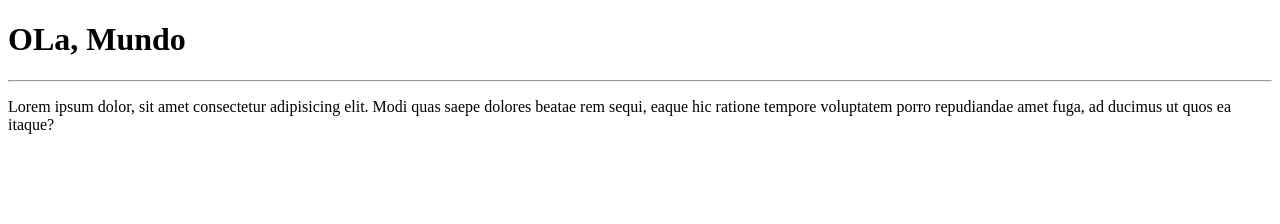
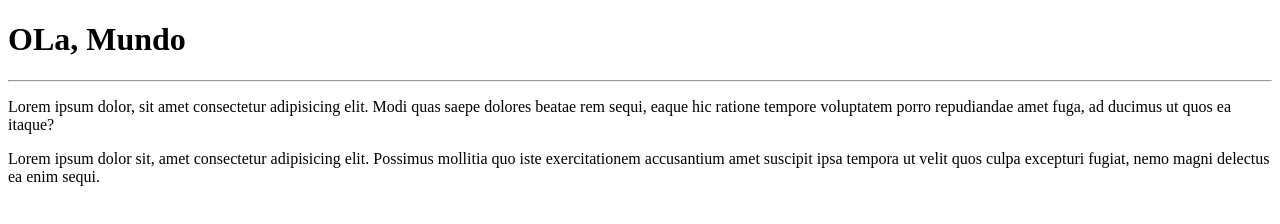
Before and after one commit to Caio-25/Ola-Mundo, a plain HTML site: page Site-exemplo/index.html in a window 1280 px wide. Drawn offline with Linux system fonts and the light colour scheme.

Commit message:
adicionei outo lorem

```diff
--- a/Site-exemplo/index.html
+++ b/Site-exemplo/index.html
@@ -9,5 +9,7 @@
     <h1>OLa, Mundo</h1>
     <hr>
     <p>Lorem ipsum dolor, sit amet consectetur adipisicing elit. Modi quas saepe dolores beatae rem sequi, eaque hic ratione tempore voluptatem porro repudiandae amet fuga, ad ducimus ut quos ea itaque?</p>
+
+    <p>Lorem ipsum dolor sit, amet consectetur adipisicing elit. Possimus mollitia quo iste exercitationem accusantium amet suscipit ipsa tempora ut velit quos culpa excepturi fugiat, nemo magni delectus ea enim sequi.</p>
 </body>
 </html>
```
